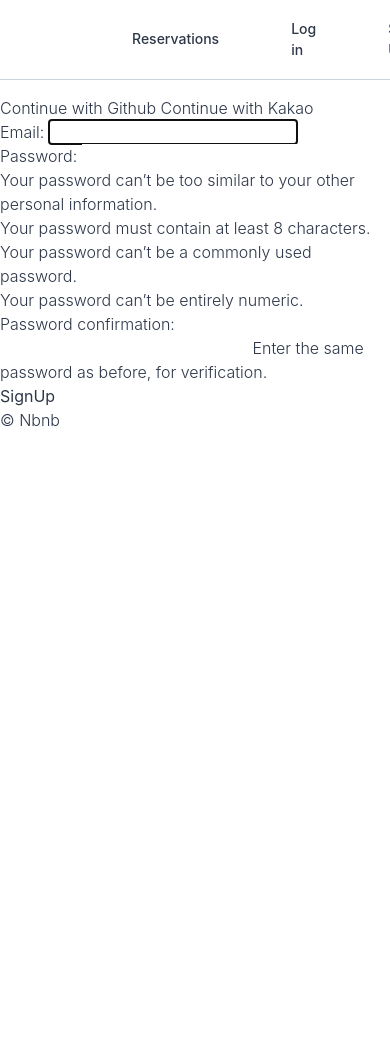
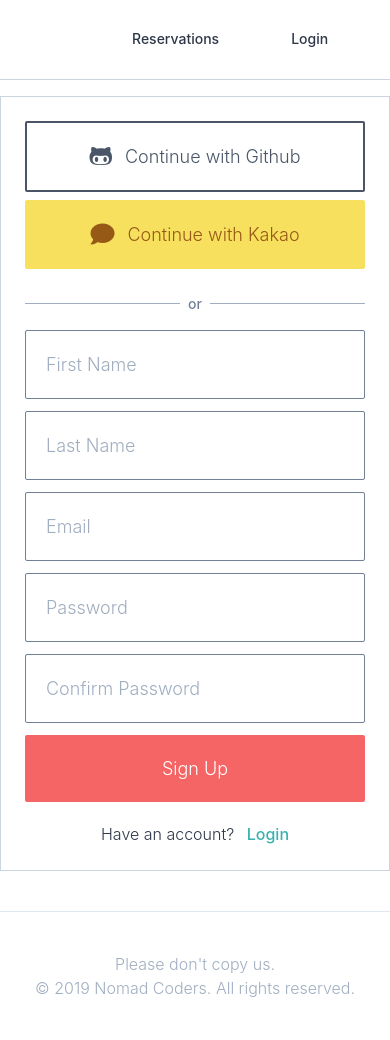
Before and after one commit to cha2hyun/airbnb-clone, a Django app: page /users/signup in a window 390 px wide. Before the commit the page ends 426 px from the top, so only its background shows below. Run offline with Django 3.2, Linux system fonts and the light colour scheme; some libraries are stand-ins or nearby versions.

Commit message:
Login Logout complete

```diff
--- a/assets/scss/styles.scss
+++ b/assets/scss/styles.scss
@@ -3,7 +3,7 @@
 @tailwind utilities;
 
 .search-box {
-    transition: box-shadow .2s linear;
+    transition: box-shadow 0.2s linear;
 }
 
 .nav_link {
@@ -17,3 +17,29 @@
         @apply border-gray-600;
     }
 }
+
+.btn {
+    @apply text-center rounded-sm py-5 font-light text-lg w-full;
+}
+input {
+    @apply rounded-sm py-5 font-light text-lg w-full btn text-left border border-gray-600 px-5;
+    &:focus {
+        @apply outline-none border-teal-500;
+    }
+}
+
+form {
+    .input {
+        @apply mb-3 w-full;
+        &.has_error {
+            input {
+                @apply bg-red-200 border-gray-600;
+                &:focus {
+                    @apply border-gray-600;
+                }
+            }
+        }
+    }
+}
+
+@tailwind utilities;
--- a/rooms/views.py
+++ b/rooms/views.py
@@ -9,7 +9,7 @@ class HomeView(ListView):
     """ HomeView Definition"""
 
     model = models.Room
-    paginate_by = 12
+    paginate_by = 20
     paginate_orphans = 5
     ordering = "created"
     context_object_name = "rooms"
--- /dev/null
+++ b/templates/mixins/auth/auth_form.html
@@ -0,0 +1,16 @@
+<form method="POST" class="w-full">
+    {% csrf_token %}
+
+    {% if form.non_field_errors %}
+        {% for error in form.non_field_errors %}
+            <span class="text-red-700 font-medium text-sm">{{error}}</span>
+        {% endfor %}
+    {% endif %}
+
+
+    {% for field in form %}
+        {% include 'mixins/auth/form_input.html' with field=field %}
+    {% endfor %}
+
+    <button class="btn bg-red-500 text-white">{{cta}}</button>
+</form>
--- /dev/null
+++ b/templates/mixins/auth/form_input.html
@@ -0,0 +1,8 @@
+ <div class="input w-full {% if field.errors %}has_error{% endif %}">
+    {{field}}
+    {% if field.errors %}
+        {% for error in field.errors %}
+            <span class="text-red-700 font-medium text-sm">{{error}}</span>
+        {% endfor %}
+    {% endif %}
+</div>
--- a/templates/partials/footer.html
+++ b/templates/partials/footer.html
@@ -1,3 +1,6 @@
-<footer>
-    &copy; Nbnb
+<footer class="container mx-auto text-center py-10 border-t font-light text-gray-500 flex flex-col">
+    <span>
+        Please don't copy us.
+    </span>
+    <span>&copy; 2019 Nomad Coders. All rights reserved.</span>
 </footer>
--- a/templates/partials/nav.html
+++ b/templates/partials/nav.html
@@ -8,9 +8,9 @@
     </li>
 
     {% if user.is_authenticated %}
-        <li class="nav_link"><a href="{% url "users:logout" %}">Log out</a></li>
+        <li class="nav_link"><a href="{% url "users:logout" %}">Logout</a></li>
     {% else %}
-        <li class="nav_link"><a href="{% url "users:login" %}">Log in</a></li>
+        <li class="nav_link"><a href="{% url "users:login" %}">Login</a></li>
         <li class="nav_link"><a href="{% url "users:signup" %}">Sign Up</a></li>
     {% endif %}
 </ul>
--- a/templates/partials/social_login.html
+++ b/templates/partials/social_login.html
@@ -1,8 +1,14 @@
-<div>
-    <a href="{% url 'users:github-login'%}">
-        Continue with Github
+<div class="flex flex-col w-full">
+    <a href="{% url 'users:github-login' %}" class="btn border-2 text-gray-700 mb-2 border-gray-700">
+        <i class="fab fa-github-alt mr-2 fa-lg"></i> Continue with Github
     </a>
-    <a href="{% url 'users:kakao-login'%}">
-        Continue with Kakao
+    <a href="{% url 'users:kakao-login' %}" class="btn border text-yellow-800 mb-2 border-yellow-400 bg-yellow-400">
+        <i class="fas fa-comment mr-2 fa-lg"></i> Continue with Kakao
     </a>
 </div>
+
+<div class="flex items-center w-full my-4">
+    <div class="h-px w-full bg-gray-500"></div>
+    <span class="text-gray-600 font-medium mx-2 text-sm">or</span>
+    <div class="h-px w-full bg-gray-500"></div>
+</div>
--- a/templates/rooms/room_list.html
+++ b/templates/rooms/room_list.html
@@ -9,7 +9,7 @@
         </div>
         <div class="flex flex-wrap -mx-40 mb-10">
             {% for room in rooms %}
-                {% include 'partials/room_card.html' with room=room %}
+                {% include 'mixins/room_card.html' with room=room %}
             {% endfor %}
         </div>
         <div class="flex items-center justify-center container mx-auto">
--- a/templates/users/signup.html
+++ b/templates/users/signup.html
@@ -9,10 +9,16 @@
 {% endblock search-bar %}
 
 {% block content %}
-    {% include 'partials/social_login.html' %}
-    <form method="POST" action="{% url "users:signup" %}">
-        {% csrf_token %}
-        {{form.as_p}}
-        <button>SignUp</button>
-    </form>
+
+    <div class="container lg:w-5/12 md:w-1/2 xl:w-1/4 mx-auto my-10 flex flex-col items-center border p-6 border-gray-400">
+
+        {% include 'partials/social_login.html' %}
+        {% include 'mixins/auth/auth_form.html' with form=form cta="Sign Up"%}
+
+        <div class="mt-5">
+            <span class="mr-2">Have an account?</span>
+            <a href="{% url 'users:login' %}" class="text-teal-500 font-medium">Login</a>
+        </div>
+
+    </div>
 {% endblock content %}
--- a/users/forms.py
+++ b/users/forms.py
@@ -4,8 +4,8 @@ from . import models
 
 
 class LoginForm(forms.Form):
-    email = forms.EmailField()
-    password = forms.CharField(widget=forms.PasswordInput)
+    email = forms.EmailField(widget=forms.EmailInput(attrs={"placeholder": "Email"}))
+    password = forms.CharField(widget=forms.PasswordInput(attrs={"placeholder": "Password"}))
 
     def clean(self):
         email = self.cleaned_data.get("email")
@@ -20,8 +20,73 @@ class LoginForm(forms.Form):
             self.add_error("email", forms.ValidationError("User does not Exist"))
 
 
-class SignUpForm(UserCreationForm):
-    username = forms.EmailField(label="Email")
+class SignUpForm(forms.ModelForm):
+    class Meta:
+        model = models.User
+        fields = ("first_name", "last_name", "email")
+        widgets = {
+            "first_name": forms.TextInput(attrs={"placeholder": "First Name"}),
+            "last_name": forms.TextInput(attrs={"placeholder": "Last Name"}),
+            "email": forms.EmailInput(attrs={"placeholder": "Email"}),
+        }
+
+    password = forms.CharField(widget=forms.PasswordInput(attrs={"placeholder": "Password"}))
+    password1 = forms.CharField(widget=forms.PasswordInput(attrs={"placeholder": "Confirm Password"}), label="Confirm Password")
+
+    def clean_email(self):
+        email = self.cleaned_data.get("email")
+        try:
+            models.User.objects.get(email=email)
+            raise forms.ValidationError(
+                "That email is already taken", code="existing_user"
+            )
+        except models.User.DoesNotExist:
+            return email
+
+    def clean_password1(self):
+        password = self.cleaned_data.get("password")
+        password1 = self.cleaned_data.get("password1")
+        if password != password1:
+            raise forms.ValidationError("Password confirmation does not match")
+        else:
+            return password
+
+    def save(self, *args, **kwargs):
+        user = super().save(commit=False)
+        email = self.cleaned_data.get("email")
+        password = self.cleaned_data.get("password")
+        user.username = email
+        user.set_password(password)
+        user.save()
+
+# class SignUpForm(UserCreationForm):
+#     class Meta:
+#         model = models.User
+#         fields = ("first_name", "last_name", "email")
+#         widgets = {
+#             "first_name": forms.TextInput(attrs={"placeholder": "First Name"}),
+#             "last_name": forms.TextInput(attrs={"placeholder": "Last Name"}),
+#             "email": forms.EmailInput(attrs={"placeholder": "Email"}),
+#         }
+
+#     password = forms.CharField(widget=forms.PasswordInput(attrs={"placeholder": "Password"}))
+#     password1 = forms.CharField(widget=forms.PasswordInput(attrs={"placeholder": "Confirm Password"}), label="Confirm Password")
+
+#     def clean_password1(self):
+#         password = self.cleaned_data.get("password")
+#         password1 = self.cleaned_data.get("password1")
+#         if password != password1:
+#             raise forms.ValidationError("Password confirmation does not match")
+#         else:
+#             return password
+
+#     def save(self, *args, **kwargs):
+#         user = super().save(commit=False)
+#         email = self.cleaned_data.get("email")
+#         password = self.cleaned_data.get("password")
+#         user.username = email
+#         user.set_password(password)
+#         user.save()
 
 
 # class SignUpForm(forms.ModelForm):
--- a/users/views.py
+++ b/users/views.py
@@ -33,11 +33,11 @@ class SignUpView(FormView):
     template_name = "users/signup.html"
     form_class = forms.SignUpForm
     success_url = reverse_lazy("core:home")
-    initial = {
-        "first_name": "Soo Hyun",
-        "last_name": "Chae",
-        "email": "cha2hyun.dev@gmail.com",
-    }
+    # initial = {
+    #     "first_name": "Soo Hyun",
+    #     "last_name": "Chae",
+    #     "email": "cha2hyun.dev@gmail.com",
+    # }
 
     def form_valid(self, form):
         form.save()
```
Also changed, not shown: templates/mixins/room_card.html (added, +17 -0 lines), templates/partials/room_card.html (deleted, +0 -19 lines), templates/users/login.html (+11 -8 lines), static/css/styles.css.
